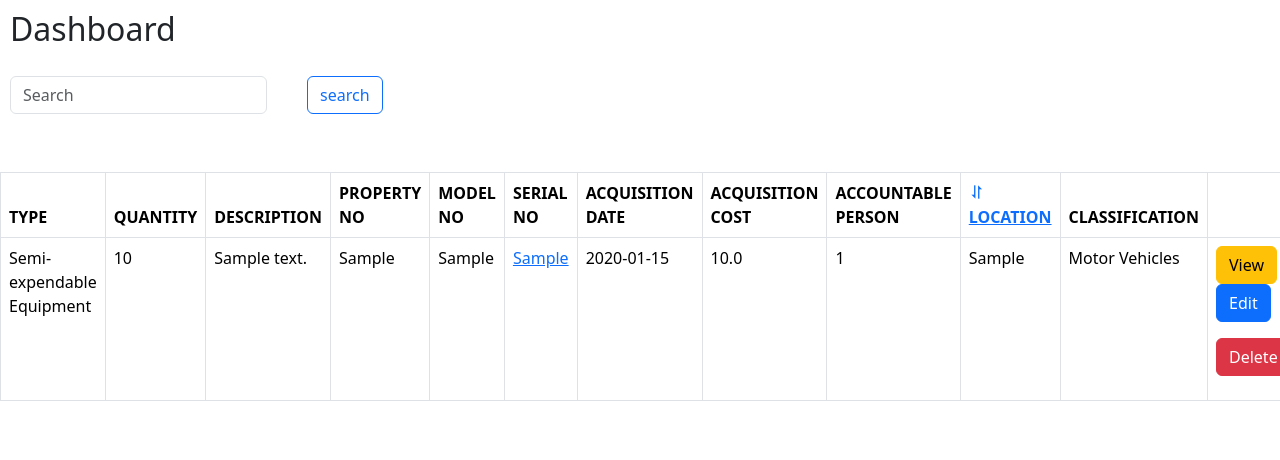
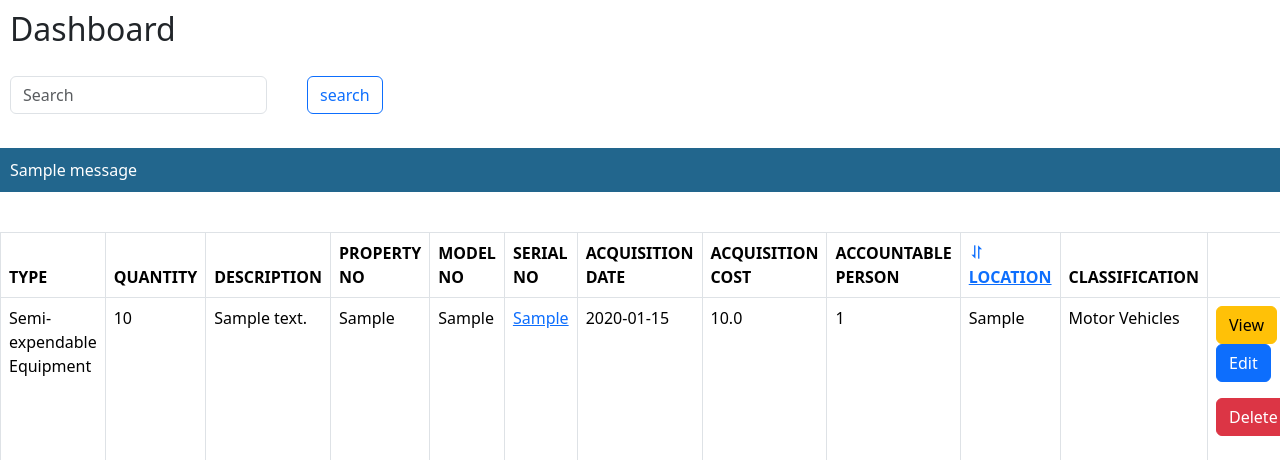
Before and after one commit to CAAP-Information-System/inventory-supply, a Django app: page / in a window 1280 px wide. Shown: the part 56-516 px from the top of the page. Run offline with Django 4.2, Linux system fonts and the light colour scheme; tables that the repository leaves empty hold one stand-in row (values such as "Sample post"); one stand-in notice (Sample message) is shown; some libraries are stand-ins or nearby versions.

Commit message:
added message request and documentation

```diff
--- a/inventorySupplyApp/static/css/home.css
+++ b/inventorySupplyApp/static/css/home.css
@@ -8,3 +8,9 @@
 .txt-view{
     font-size: 25px;
 }
+.messages{
+    padding: 10px;
+    font-size: 16px;
+    background-color: #22668D;
+    color: #ffff;
+}
--- a/inventorySupplyApp/templates/components/home.html
+++ b/inventorySupplyApp/templates/components/home.html
@@ -18,7 +18,13 @@
 
 <br>
 
-
+{% if messages %}
+  <ul class="messages">
+    {% for message in messages %}
+      <div {% if message.tags %} class="{{ message.tags }}"{% endif %}>{{ message }}</div>
+    {% endfor %}
+  </ul>
+{% endif %}
 
 {% if searched %}
 <div class="table-responsive">
@@ -152,18 +158,18 @@
     <div class="modal-dialog" role="document">
         <div class="modal-content">
             <div class="modal-header">
-                <h5 class="modal-title" id="deleteModalLabel">Sure you want to remove?</h5>
+                <h5 class="modal-title" id="deleteModalLabel">Delete inventory</h5>
                 <button type="button" class="close" data-dismiss="modal" aria-label="Close">
                     <span aria-hidden="true">&times;</span>
                 </button>
             </div>
             <div class="modal-body">
-                This will permanently remove the data.
+                This will permanently delete the data.
             </div>
             <div class="modal-footer">
                 <form method="POST" action="{% url 'delete_inventory' inv.id %}">
                     {% csrf_token %}
-                    Are you sure you want to delete this item?
+                    Are you sure you want to continue?
                     <input class="btn btn-danger" type="submit" value="Yes" />
                     <button type="button" class="btn btn-primary" data-dismiss="modal">Cancel</button>
                 </form>
--- a/inventorySupplyApp/urls.py
+++ b/inventorySupplyApp/urls.py
@@ -3,7 +3,7 @@ from . import views
 
 urlpatterns = [
     path('', views.home),
-    path('add', views.add_inventory, name='add'),
+    path('add/', views.add_inventory, name='add'),
     path('edit/<int:id>', views.edit_inventory),
     path('view/<int:id>', views.view_inventory, name='view'),
     path('update/<int:id>/', views.update_inventory, name='update'),
--- a/inventorySupplyApp/views.py
+++ b/inventorySupplyApp/views.py
@@ -1,5 +1,6 @@
 # views.py
 from .forms import *
+from django.contrib import messages
 from django.contrib.auth.decorators import login_required
 from django.contrib.auth import authenticate, login, logout
 from django.shortcuts import (get_object_or_404,
@@ -19,12 +20,6 @@ from django.db.models import Q
 from django.template import loader
 
 
-
-# class InventoryList(generics.ListAPIView):
-#     queryset = Inventory.objects.all()
-#     serializer_class = InventorySerializer
-#     filter_backends = [filters.SearchFilter]
-#     search_fields = ['inv_type', 'inv_id']
 
 class InventoryList(generics.ListCreateAPIView):
     queryset = Inventory.objects.all()
@@ -59,13 +54,6 @@ def home_sort_by_type(request):
     inventory = Inventory.objects.order_by('inv_type').values()
     return render(request, 'components/home.html', {'inventory': inventory})
 
-# def home_sort_by_loc(request):
-#     inventory = Inventory.objects.all().order_by('-inv_loc').values()
-#     template = loader.get_template('components/home.html')
-#     context = {
-#         'inventory': inventory,
-#         }
-#     return HttpResponse(template.render(context, request))
 
 def home(request, sort_order='asc'):
 
@@ -91,6 +79,7 @@ def add_inventory(request):
     context['form']= form
     if form.is_valid():
         form.save()
+        messages.success(request, 'New inventory Added.')
         return HttpResponseRedirect("/")
     # if request.GET:
     #     temp = request.GET['inv_acqDate']
```
Also changed, not shown: README.md (added).
